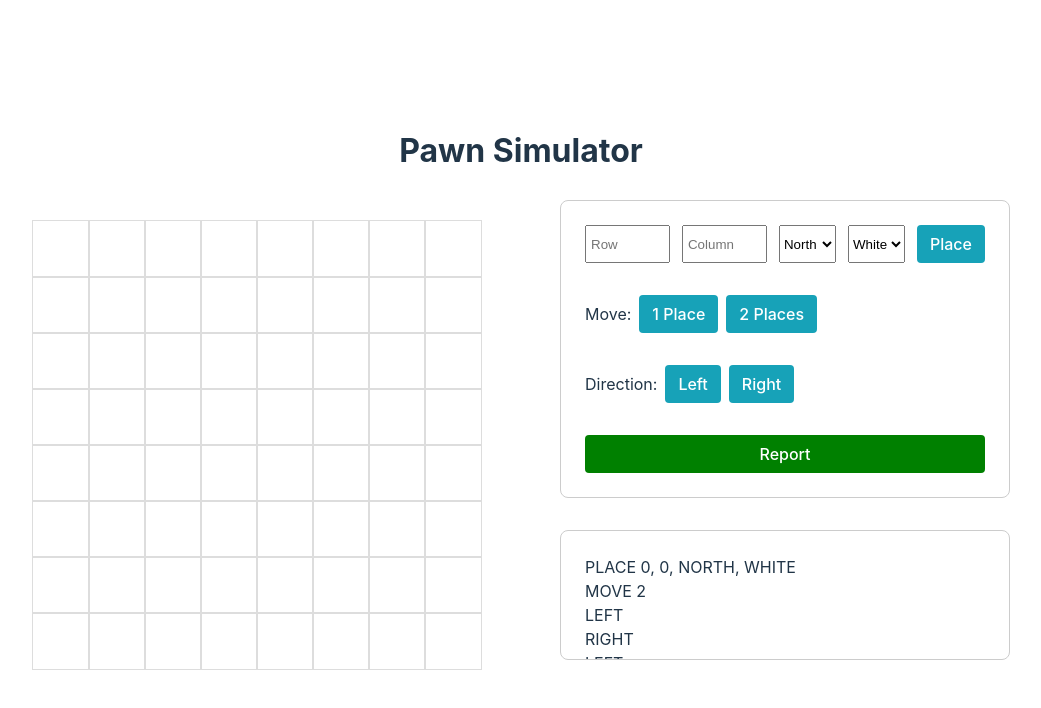
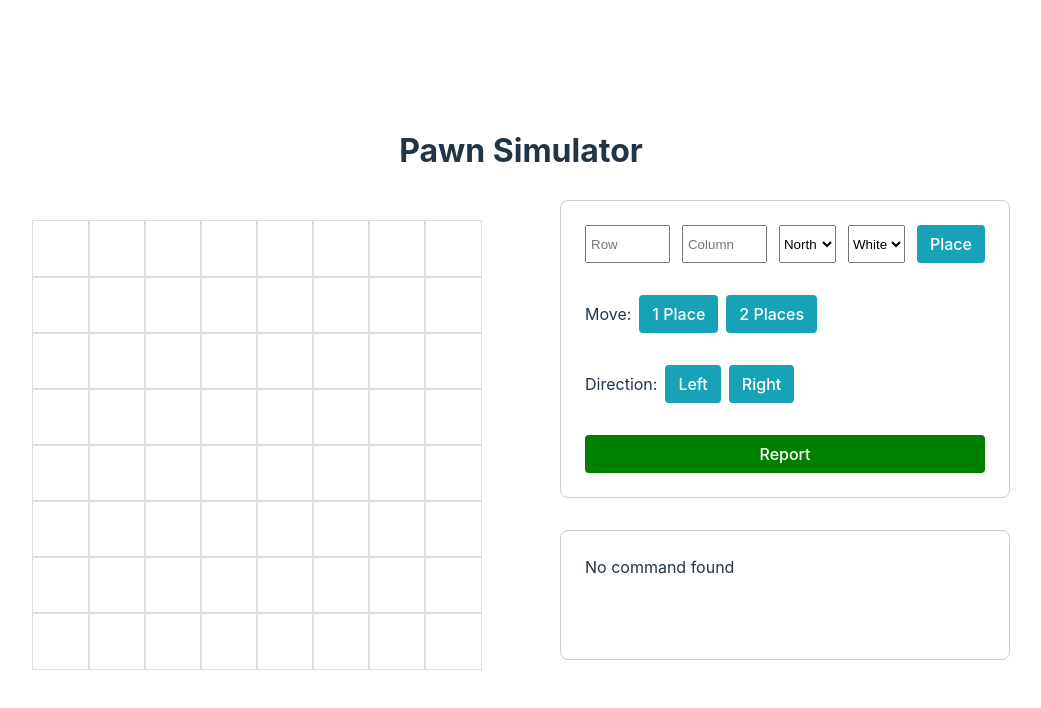
Before and after one commit to Chinmay2660/pawn-simulator, a React (Vite) app: page / in a window 1280 px wide. Shown: the top 708 px of the page, without its empty margins (119-1160 px from the left). Built offline with nearby package versions, Linux system fonts and the light colour scheme.

Commit message:
Fix: updated reducer and action

```diff
--- a/src/components/CommandsLogs/CommandLogs.jsx
+++ b/src/components/CommandsLogs/CommandLogs.jsx
@@ -1,9 +1,11 @@
+import { useSelector } from 'react-redux'
 import './CommandLogs.css'
 
 const CommandLogs = () => {
-  const commandList = ["PLACE 0, 0, NORTH, WHITE", "MOVE 2", "LEFT", "RIGHT", "LEFT", "OUTPUT: 0, 0, WEST, WHITE"]
+  const commandList = useSelector((state) => state.commandData.commandListData)
   return (
     <div className="commandlogs-container">
+      {console.log(commandList,"console")}
       {commandList?.length > 0 && commandList.map((list, index) => {
         return (
           <div className='command' key={index}>{list}</div>
--- a/src/redux/Reducers/commandSlice.js
+++ b/src/redux/Reducers/commandSlice.js
@@ -1,7 +1,7 @@
 import { createSlice } from '@reduxjs/toolkit'
 
 const initialState = {
-    commandData: [],
+    commandListData: [],
     position: {
         row: 0,
         column: 0,
@@ -14,8 +14,8 @@ export const commandSlice = createSlice({
     name: 'command',
     initialState,
     reducers: {
-        setCommand: (state, action) => {
-            state.commandData = action.payload
+        setCommandList: (state, action) => {
+            state.commandListData = [action.payload, ...state.commandListData];
         },
         setPosition: (state, action) => {
             state.position = action.payload
@@ -23,6 +23,6 @@ export const commandSlice = createSlice({
     },
 })
 
-export const { setCommand, setPosition } = commandSlice.actions
+export const { setCommandList, setPosition } = commandSlice.actions
 
 export default commandSlice.reducer
```
